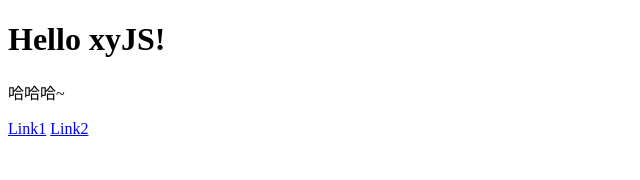
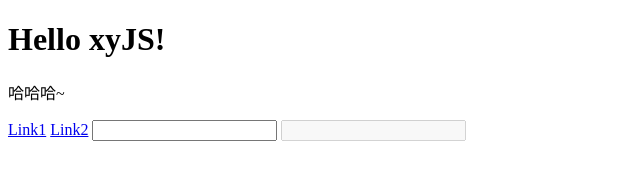
Before and after one commit to Jimco/xyjs, a website: page examples/index.html in a window 1280 px wide. Shown: the whole page, without its empty margins (0-640 px from the left). Drawn offline with Linux system fonts and the light colour scheme.

Commit message:
demo 更新

```diff
--- a/examples/index.html
+++ b/examples/index.html
@@ -20,6 +20,9 @@
   <a type="link" id="link" href="#">Link1</a>
   <a type="link" id="link" href="#">Link2</a>
 
+  <input type="text">
+  <input type="text" disabled>
+
   <div class="parent">
     <div class="child1">
       <div class="child3"></div>
```
